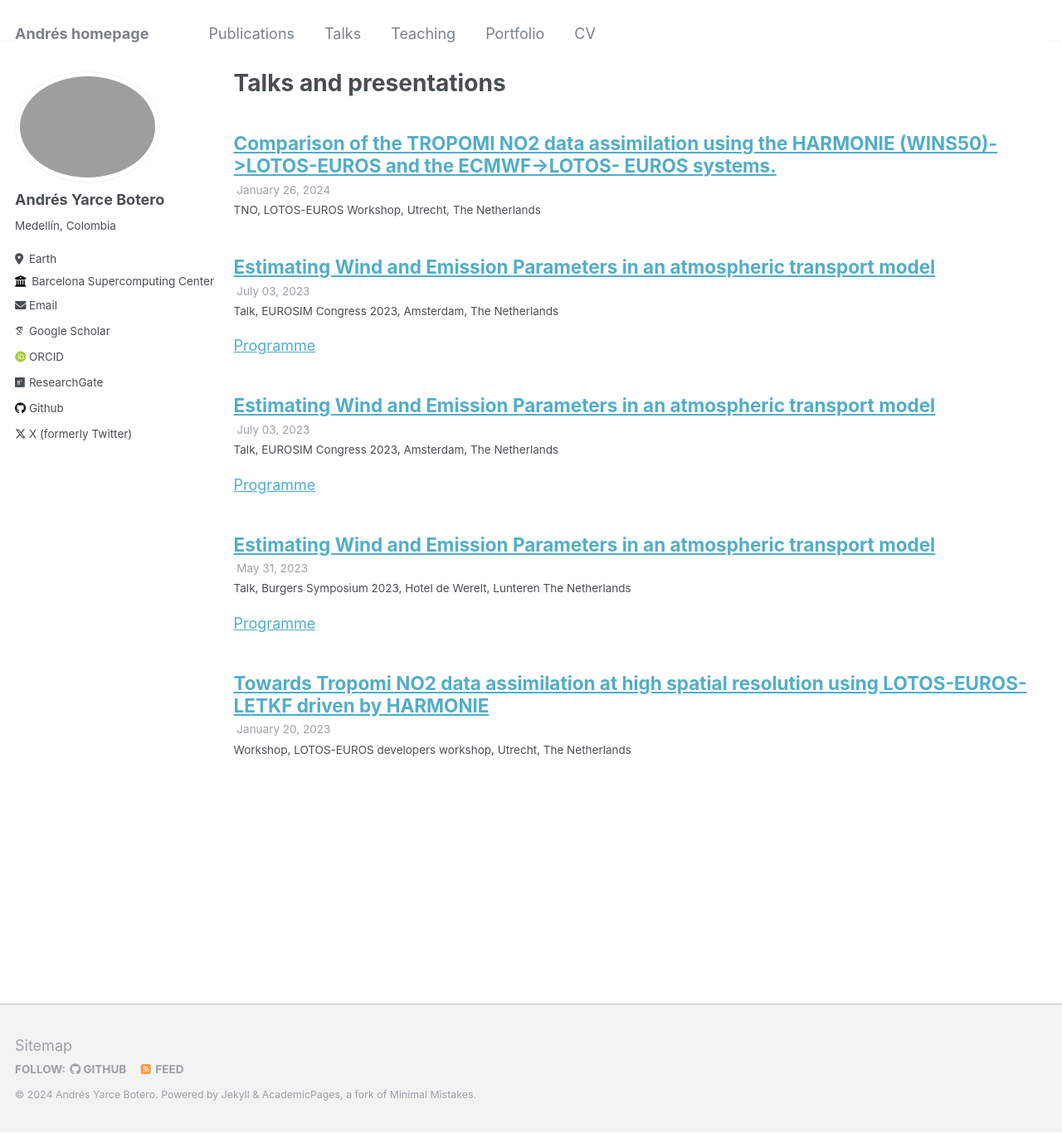
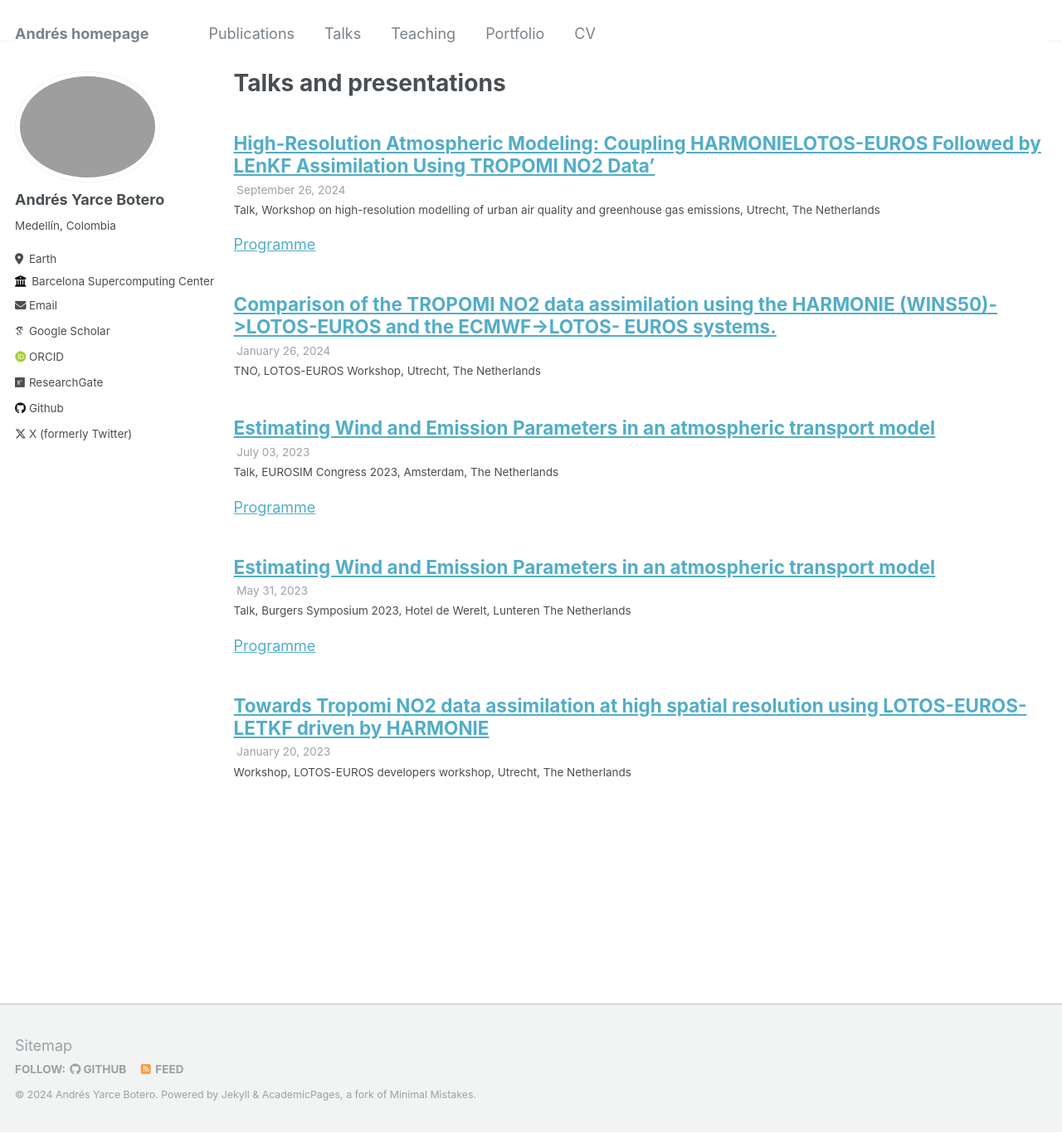
Before and after one commit to ayarceb/ayarceb.github.io, a Jekyll site: the page built from _pages/talks.html, in a window 1280 px wide and 1366 px high. Shown: the whole window at 83% size. Built offline with Jekyll 4.4.1, drawn with Linux system fonts in a browser that asks for light colours; some web fonts are replaced.

Commit message:
Update 2024_Utrecht_NKS.md

```diff
--- a/_talks/2024_Utrecht_NKS.md
+++ b/_talks/2024_Utrecht_NKS.md
@@ -1,11 +1,11 @@
 ---
-title: "Estimating Wind and Emission Parameters in an atmospheric transport model"
+title: "High-Resolution Atmospheric Modeling: Coupling HARMONIELOTOS-EUROS Followed by LEnKF Assimilation Using TROPOMI NO2 Data’"
 collection: talks
 type: "Talk"
-permalink: /talks/2023-07-03-talk-2.md
-venue: "EUROSIM Congress 2023"
-date: 2023-07-03
-location: "Amsterdam, The Netherlands"
+permalink: /talks/2024_Utrecht_NKS.md
+venue: "Workshop on high-resolution modelling of urban air quality and greenhouse gas emissions"
+date: 2024-09-26
+location: "Utrecht, The Netherlands"
 ---
 
 [Programme](https://www.eurosim2022.eu/wp-content/uploads/2023/06/progam30062023.pdf)
```
